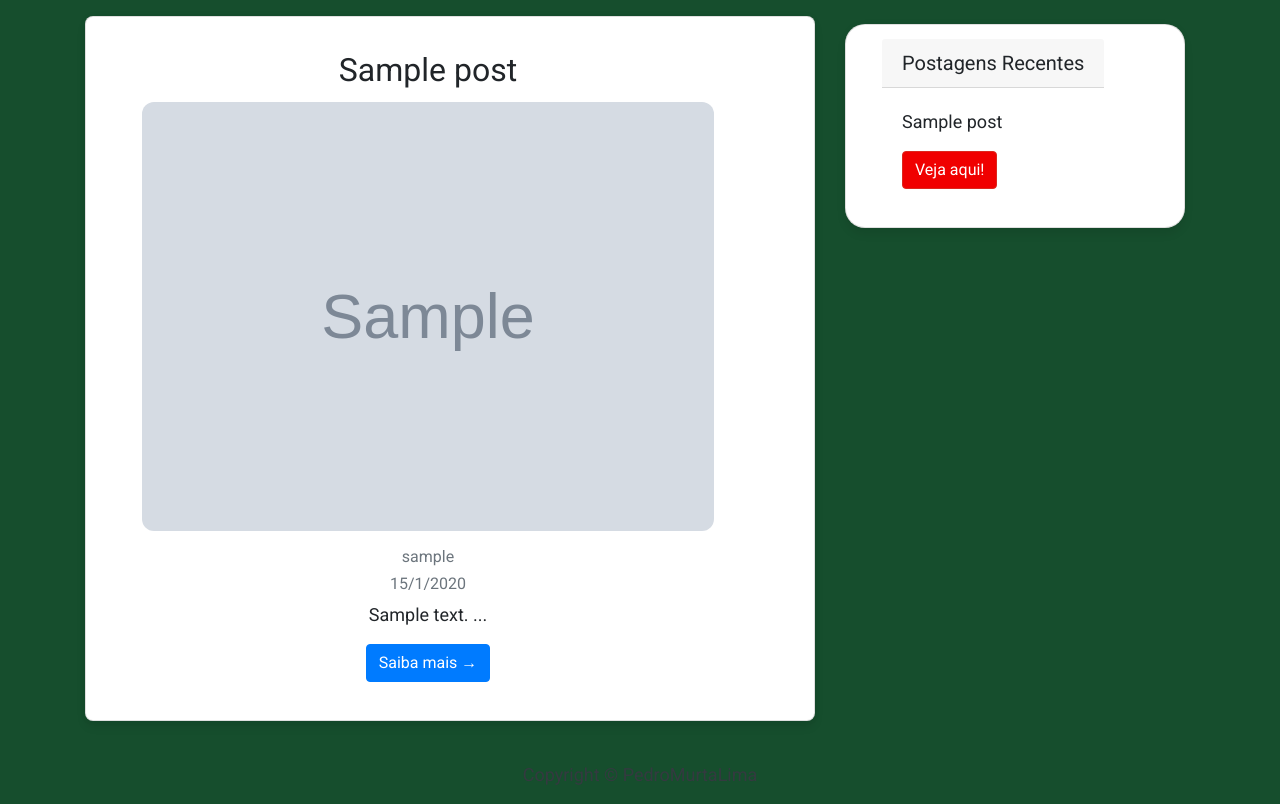
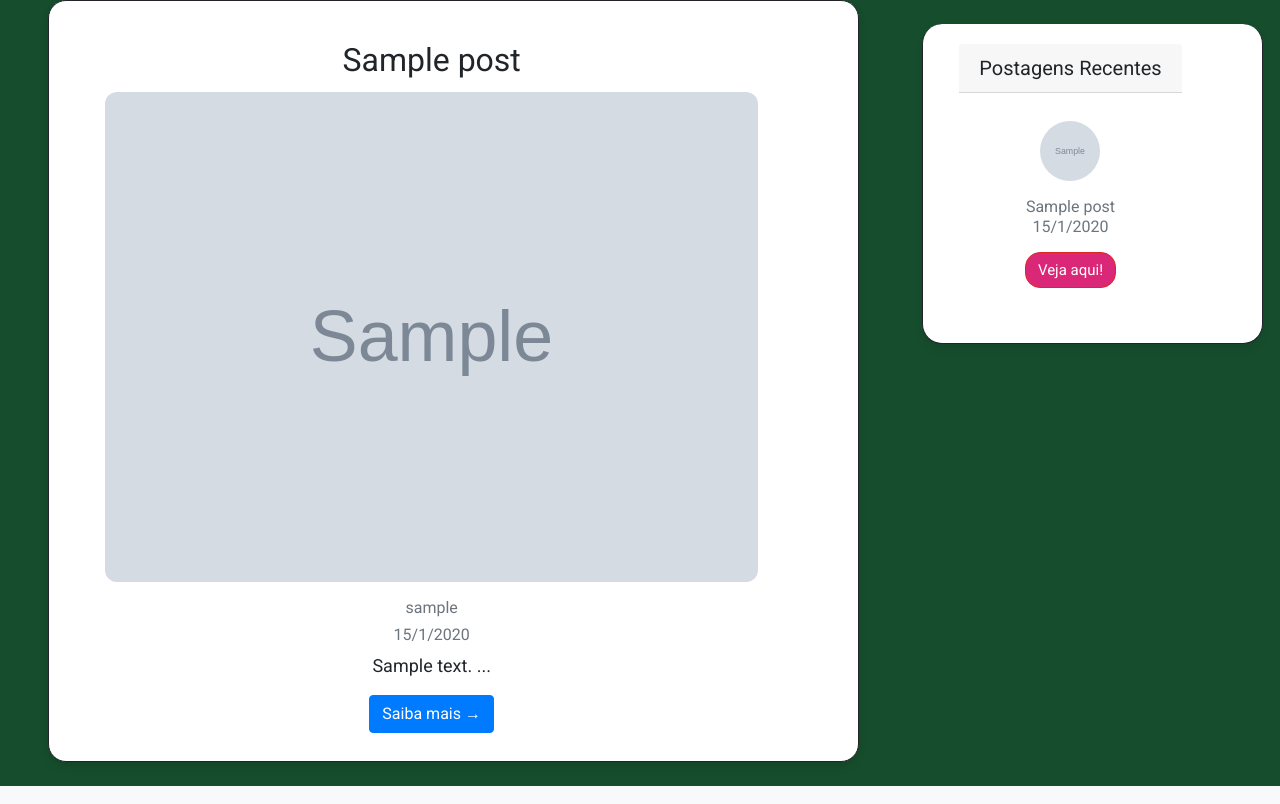
Before and after one commit to vitorekr/cooperpalmas, a Django app: page / in a window 1280 px wide. Shown: the part 130-934 px from the top of the page. Run offline with Django 4.2, Linux system fonts and the light colour scheme; tables that the repository leaves empty hold one stand-in row (values such as "Sample post"); grey boxes marked "Sample" are stand-in pictures; some libraries are stand-ins or nearby versions.

Commit message:
Very New Front

```diff
--- a/frontend/mysite/templates/base.html
+++ b/frontend/mysite/templates/base.html
@@ -15,16 +15,19 @@
             body {
             font-family: "Roboto", sans-serif;
             font-size: 17px;
-            background-color: #cfbebe;
+            background-color: rgb(22, 78, 45);
 
         }
         .shadow {
             box-shadow: 0 4px 2px -2px rgba(0, 0, 0, 0.1);
+            box-sizing: content-box;
         }
         .btn-danger {
             color: #fff;
-            background-color: #f00000;
+            background-color: #db2777;
             border-color: #dc281e;
+            border-radius: 15px;
+            font-size:smaller
         }
         .masthead {
             background: transparent;
@@ -74,9 +77,9 @@
         {% block content %}
 
         {% endblock content %}
-        <!-- Footer -->
+        <!-- Footer
         <footer class="py-3 bg-grey">
             <p class="m-0 text-dark text-center ">Copyright &copy; PedroMurtaLima</p>
-        </footer>
+        </footer>-->
     </body>
 </html>
--- a/frontend/mysite/templates/index.html
+++ b/frontend/mysite/templates/index.html
@@ -13,8 +13,9 @@
 
     .card {
         box-shadow: 0 16px 48px #E3E7EB;
-        border-radius: 10px;
-        background-color: rgb(164, 201, 179);
+        border-radius: 18px;
+        background-color: rgb(22, 121, 62);
+        border: 2px #000;
     }
 
 
@@ -33,11 +34,12 @@
     </h2>
     </div>
 </header>
-<div class="container">
+<div class="container-sm ml-5 justify-content-space-center">
     <div class="row">
         <!-- Blog Entries Column -->
-        <div class="col-md-8 mt-3 left">
+        <div class="col-md-8">
             {% for post in post_list %}
+
             <div class="card mb-4">
                 <div class="card-body" style='text-align: center'>
                     <h2 class="card-title">{{ post.title }}</h2>
--- a/frontend/mysite/templates/post_detail.html
+++ b/frontend/mysite/templates/post_detail.html
@@ -10,7 +10,7 @@
         <p class="card-text ">{{ object.content | safe }}</p>
       </div>
     </div>
-    {% block sidebar %} {% include 'sidebar.html' %} {% endblock sidebar %}
+
   </div>
 </div>
 
--- a/frontend/mysite/templates/sidebar.html
+++ b/frontend/mysite/templates/sidebar.html
@@ -2,44 +2,82 @@
 
 <style>
   .card {
-            border-radius: 8px;
+    border-radius: 18px;
     background: #fff;
-            box-shadow: 0 6px 10px rgba(0,0,0,.08), 0 0 6px rgba(0,0,0,.05);
-            transition: .3s transform cubic-bezier(.155,1.105,.295,1.12),.3s box-shadow,.3s -webkit-transform cubic-bezier(.155,1.105,.295,1.12);
-            padding: 14px 80px 18px 36px;
+    box-shadow: 0 6px 10px rgba(0, 0, 0, 0.08), 0 0 6px rgba(0, 0, 0, 0.05);
+    transition: 0.3s transform cubic-bezier(0.155, 1.105, 0.295, 1.12),
+      0.3s box-shadow,
+      0.3s -webkit-transform cubic-bezier(0.155, 1.105, 0.295, 1.12);
+    padding: 20px 80px 8px 36px;
     cursor: pointer;
+    border: 1px solid;
   }
 
   .card:hover {
     transform: scale(1.01);
-            box-shadow: 0 10px 20px rgba(0,0,0,.12), 0 4px 8px rgba(0,0,0,.06);
+    box-shadow: 0 10px 20px rgba(0, 0, 0, 0.12), 0 4px 8px rgba(0, 0, 0, 0.06);
   }
 
   .card card-text {
     border: 4px solid;
   }
-
-
 </style>
 
 <!-- Sidebar Widgets Column -->
-<div class="d-flex flex-column" ></div>
-<div class="col-md-4">
-<div class="card my-4" style="border-radius: 20px; position: fixed">
+
+<div class="container-sm ml-5">
+  <div
+    class="card my-4"
+    style="
+      border-radius: 20px;
+      position:fixed;
+      border-top: 1px;
+      align-self:center ;
+    "
+  >
     <h5 class="card-header">Postagens Recentes</h5>
+    {% for post in post_list %} {% if forloop.counter < 4 %}
+    <div
+      class="card-body"
+      style="align-content: flex-start; border-top: 10px; align-self: center; text-align: center; border: 10px #000">
+
+       <p class="card-text text-muted h6">
+        {% if post.image %}
+                    <figure class="image">
+                            <img src="{{ post.image.url }}" style="border: 1px; border-radius: 60px; width: 60px; height: 60px;">
+                    </figure>
+                    <p class="card-text text-muted h6">{{ post.title }} <br>
+                      {{post.created_on.date.day}}/{{ post.created_on.date.month}}/{{post.created_on.date.year}} </p>
+                    {% endif %}
+
+
+      </p>
+
+      <a href="{% url 'post_detail' post.slug  %}" class="btn btn-danger"
+        >Veja aqui!</a
+      >
+    </div>
+    {% endif %} {% endfor%}
+
+    <br />
+    <!--
+
+<div class="flex items-center w-full mb-4">
+<div class="card my-8" style="border-radius: 20px; position: fixed">
+        <h5 class="card-header">Categorias</h5>
 
         {% for post in post_list %}
     <div class="card-body">
-        <p class="card-text"> {{ post.title }}</p>
-        <a href="{% url 'post_detail' post.slug  %}"
-           class="btn btn-danger">Veja aqui!</a>
+        <p class="card-text">
+        <a href="{% url 'post_detail' post.slug  %}">{{ post.category }}</a></p>
+
     </div>
 
     {% endfor%}
 
 </div>
 
-
-
-
+</div>-->
+  </div>
   {% endblock sidebar %}
+</div>
```
Lines whose indentation alone changed are shown as unchanged.
